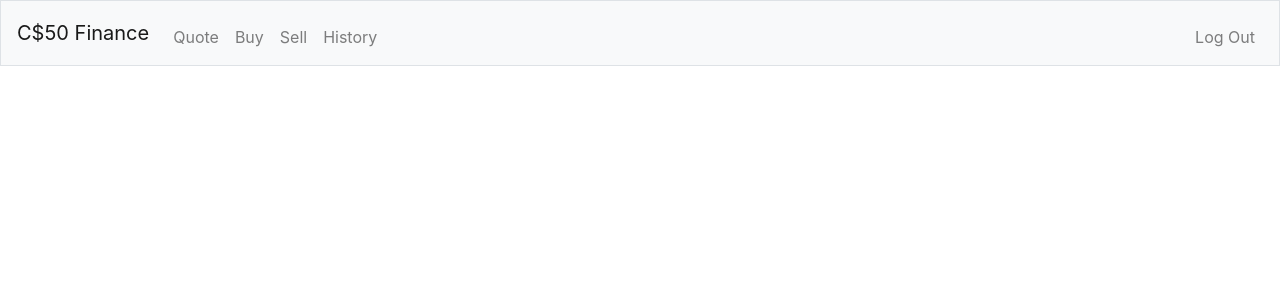
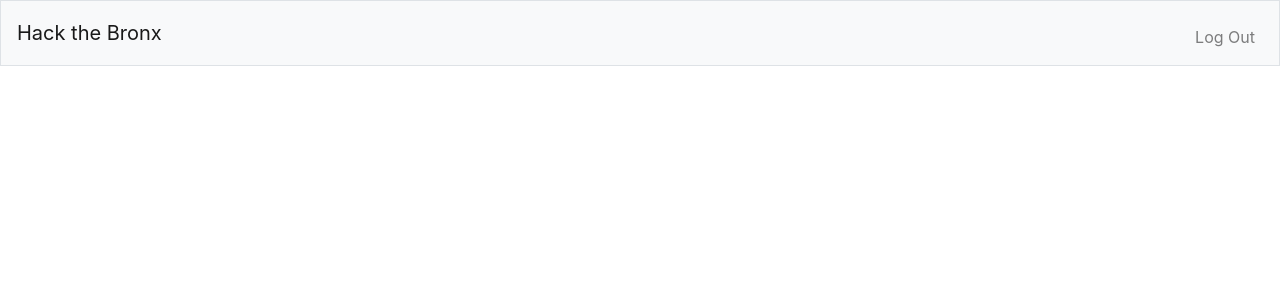
Before and after one commit to dragondoodler222/Opus, a Flask app: page / in a window 1280 px wide. Shown: the top 300 px of the page. Run offline with Flask 2, Linux system fonts and the light colour scheme; a user stored in the database is signed in; some libraries are stand-ins or nearby versions.

Commit message:
login stuff

```diff
--- a/application.py
+++ b/application.py
@@ -107,27 +107,29 @@ def logout():
 
 @app.route("/register", methods=["GET", "POST"])
 def register():
+    error = None
     if request.method == "POST":
         if not request.form.get("username"):
-            return None # TODO - error handler
+            error = "Error: Invalid Username"
 
         elif not request.form.get("password"):
-            return None # TODO - error handler
+            error = "Error: Invalid Password"
 
         elif not request.form.get("password") == request.form.get("confirm-password"):
-            return None # TODO - error handler
+            error = "Error: Passwords do not match"
 
         elif len(db.execute("SELECT * FROM users WHERE username = :username", username=request.form.get("username"))) != 0:
-            return None # TODO - error handler
+            error = "Error: Username is already taken"
+        else:
+            db.execute("INSERT INTO users (id, username, hash) VALUES (?, ?, ?)", db.execute("SELECT count(*) FROM users")[0]['count(*)'] + 1, request.form.get("username"), generate_password_hash(request.form.get("password")))
 
-        db.execute("INSERT INTO users (id, username, hash) VALUES (?, ?, ?)", db.execute("SELECT count(*) FROM users")[0]['count(*)'] + 1, request.form.get("username"), generate_password_hash(request.form.get("password")))
+            session["user_id"] = db.execute("SELECT count(*) FROM users")[0]['count(*)']
 
-        session["user_id"] = db.execute("SELECT count(*) FROM users")[0]['count(*)']
+            return redirect("/")
 
-        return redirect("/")
+    if error is not None: flash(error)
 
-    else:
-        return render_template("register.html")
+    return render_template("register.html")
 
 
 def errorhandler(e):
--- a/templates/layout.html
+++ b/templates/layout.html
@@ -21,27 +21,26 @@
     </head>
 
     <body>
-
         <nav class="navbar navbar-expand-md navbar-light bg-light border">
-            <a class="navbar-brand" href="/"><span class="blue">C</span><span class="red">$</span><span class="yellow">5</span><span class="green">0</span> <span class="red">Finance</span></a>
+            <a class="navbar-brand" href="/"><span class="red">Hack the Bronx</span></a>
             <button aria-controls="navbar" aria-expanded="false" aria-label="Toggle navigation" class="navbar-toggler" data-target="#navbar" data-toggle="collapse" type="button">
                 <span class="navbar-toggler-icon"></span>
             </button>
             <div class="collapse navbar-collapse" id="navbar">
                 {% if session.user_id %}
-                    <ul class="navbar-nav mr-auto mt-2">
+                   <!--  <ul class="navbar-nav mr-auto mt-2">
                         <li class="nav-item"><a class="nav-link" href="/quote">Quote</a></li>
                         <li class="nav-item"><a class="nav-link" href="/buy">Buy</a></li>
                         <li class="nav-item"><a class="nav-link" href="/sell">Sell</a></li>
                         <li class="nav-item"><a class="nav-link" href="/history">History</a></li>
-                    </ul>
+                    </ul> -->
                     <ul class="navbar-nav ml-auto mt-2">
                         <li class="nav-item"><a class="nav-link" href="/logout">Log Out</a></li>
                     </ul>
                 {% else %}
                     <ul class="navbar-nav ml-auto mt-2">
-                        <li class="nav-item"><a class="nav-link" href="/register">Register</a></li>
                         <li class="nav-item"><a class="nav-link" href="/login">Log In</a></li>
+                        <li class="nav-item"><a class="nav-link" href="/register">Sign Up</a></li>
                     </ul>
                 {% endif %}
             </div>
```
Also changed, not shown: passwords.db.
